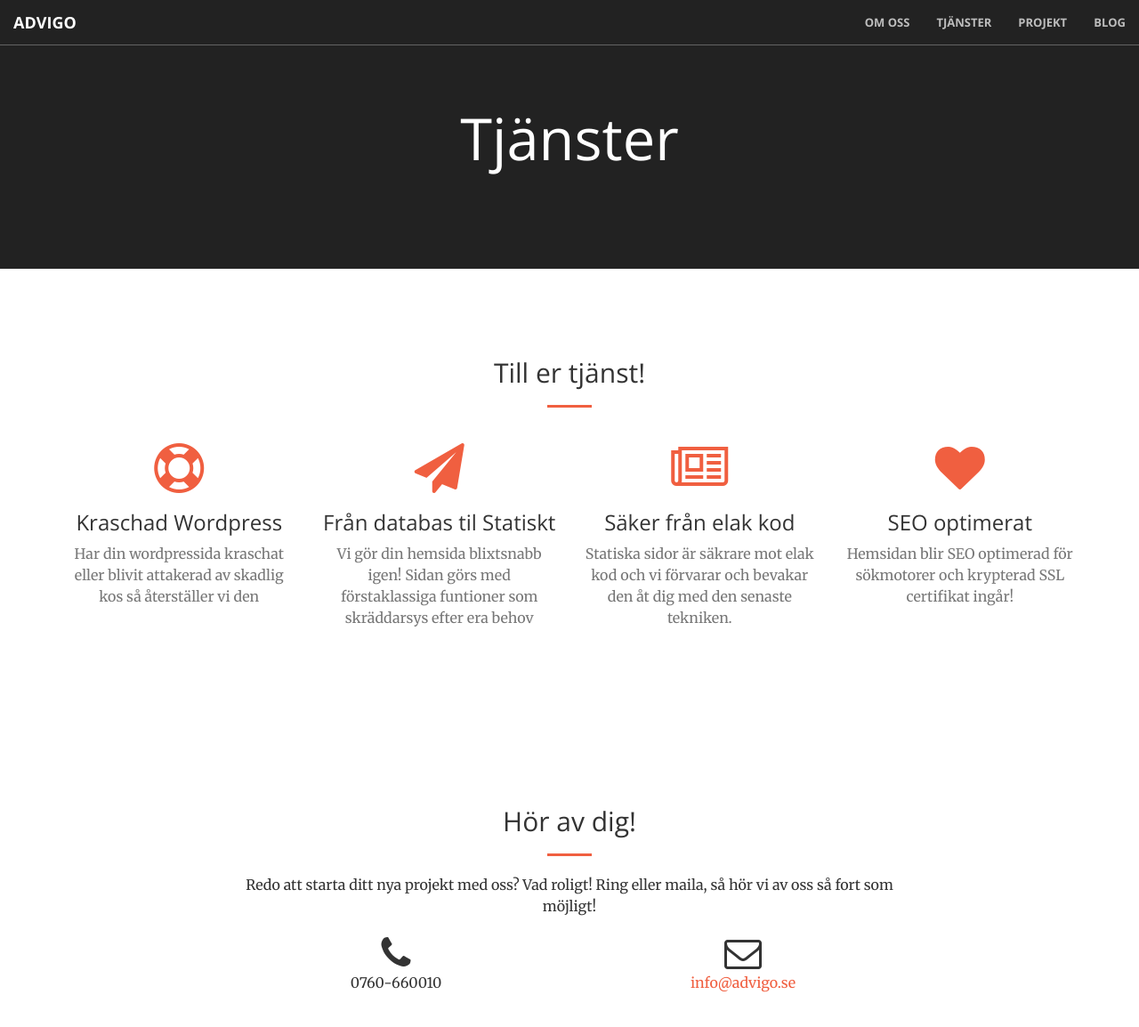
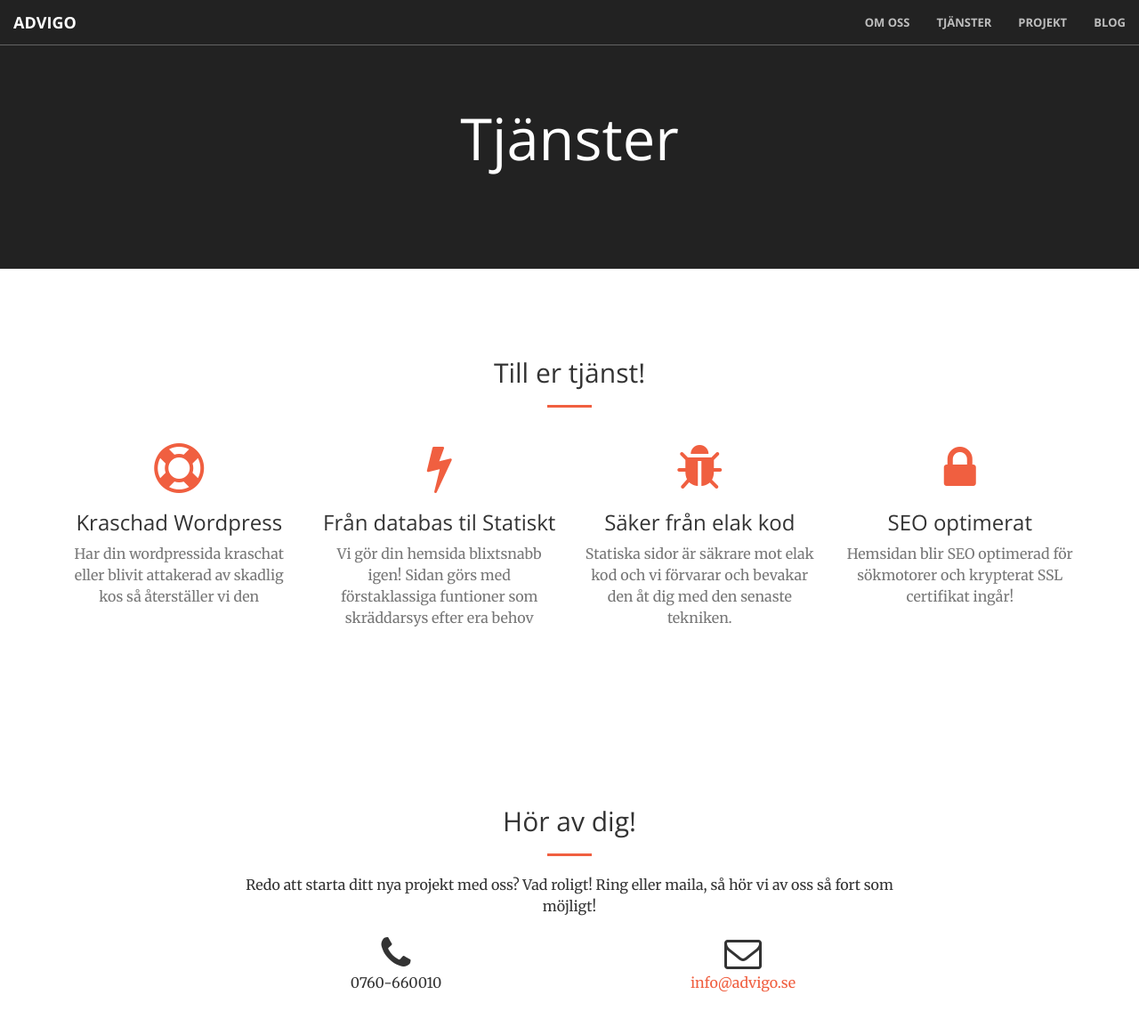
Before and after one commit to advigo/advigo, a Jekyll site: the page built from services.html, in a window 1280 px wide and 1236 px high. Shown: the top 1154 px of the window at 89% size. Built offline with Jekyll 4.4.1, drawn with Linux system fonts in a browser that asks for light colours.

Commit message:
Tjänster ikoner

```diff
--- a/services.html
+++ b/services.html
@@ -22,23 +22,23 @@ title: Tjänster
 			</div>
 			<div class="col-lg-3 col-md-6 text-center">
 				<div class="service-box">
-					<i class="fa fa-4x fa-paper-plane wow bounceIn text-primary" data-wow-delay=".1s"></i>
+					<i class="fa fa-4x fa-flash wow bounceIn text-primary" data-wow-delay=".1s"></i>
 					<h3>Från databas til Statiskt</h3>
 					<p class="text-muted">Vi gör din hemsida blixtsnabb igen! Sidan görs med förstaklassiga funtioner som skräddarsys efter era behov</p>
 				</div>
 			</div>
 			<div class="col-lg-3 col-md-6 text-center">
 				<div class="service-box">
-					<i class="fa fa-4x fa-newspaper-o wow bounceIn text-primary" data-wow-delay=".2s"></i>
+					<i class="fa fa-4x fa-bug wow bounceIn text-primary" data-wow-delay=".2s"></i>
 					<h3>Säker från elak kod</h3>
 					<p class="text-muted">Statiska sidor är säkrare mot elak kod och vi förvarar och bevakar den åt dig med den senaste tekniken.</p>
 				</div>
 			</div>
 			<div class="col-lg-3 col-md-6 text-center">
 				<div class="service-box">
-					<i class="fa fa-4x fa-heart wow bounceIn text-primary" data-wow-delay=".3s"></i>
+					<i class="fa fa-4x fa-lock wow bounceIn text-primary" data-wow-delay=".3s"></i>
 					<h3>SEO optimerat</h3>
-					<p class="text-muted">Hemsidan blir SEO optimerad för sökmotorer och krypterad SSL certifikat ingår!</p>
+					<p class="text-muted">Hemsidan blir SEO optimerad för sökmotorer och krypterat SSL certifikat ingår!</p>
 				</div>
 			</div>
 		</div>
```
Also changed, not shown: 1 other file.
